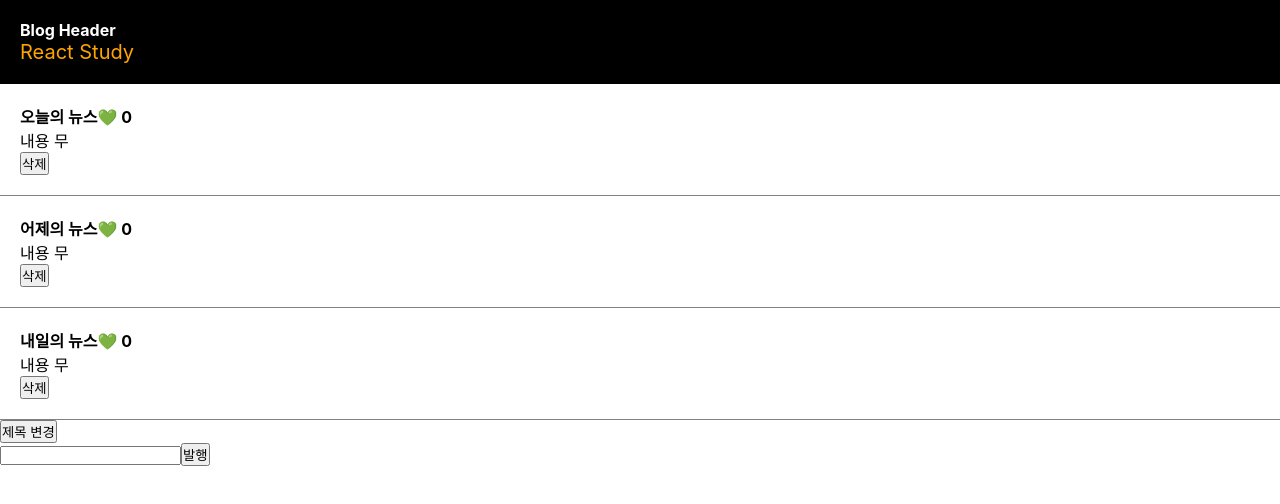
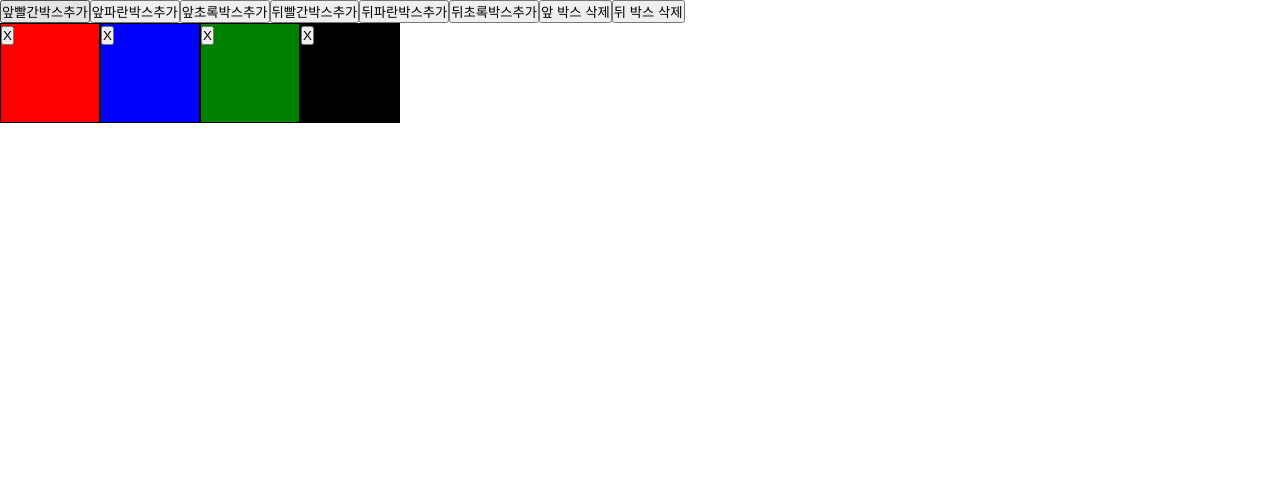
Before and after one commit to starble25/react-study, a React (Create React App) app: page / in a window 1280 px wide. Shown: the top 504 px of the page. Built offline with nearby package versions, Linux system fonts and the light colour scheme.

Commit message:
동적인 삭제 퀴즈

```diff
--- a/src/App.js
+++ b/src/App.js
@@ -10,6 +10,7 @@
 import NewsBlog from './newsblog/NewsBlog';
 import Quiz003 from './practice/Quiz003';
 import Practice002 from './practice/Practice002';
+import Quiz004 from './practice/Quiz004';
 
 function App() {
 
@@ -21,9 +22,10 @@
   // return <Practice001/>;
   // return <Props02/>;
   // return <Quiz002/>;
-  return <NewsBlog/>;
+  // return <NewsBlog/>;
   // return <Quiz003/>;
   // return <Practice002/>;
+  return <Quiz004/>;
 }
 
 export default App;
--- a/src/practice/ColorBox.js
+++ b/src/practice/ColorBox.js
@@ -2,7 +2,13 @@
 function ColorBox( props ) {
 
     return (
-        <div className="box" style={{backgroundColor:props.bgColor}}></div>
+        <div className="box" style={{backgroundColor:props.bgColor}}>
+            <button onClick={()=>{
+                let temp = [...props.boxes];
+                temp.splice(props.idx, 1);
+                props.setBoxes(temp);
+            }}>X</button>
+        </div>
     )
 }
 
--- /dev/null
+++ b/src/practice/Quiz004.js
@@ -0,0 +1,62 @@
+import './Practice002.css';
+import { useState } from "react";
+import ColorBox from './ColorBox';
+
+function Quiz004() {
+
+    let [boxes, setBoxes] = useState(['red', 'blue', 'green', 'black']);
+
+    return(
+        <div>
+            <div>
+            <button onClick={() => {
+                let temp = ['red', ...boxes];
+                setBoxes(temp);
+            }}>앞빨간박스추가</button>
+            <button onClick={() => {
+                let temp = [...boxes];
+                temp.unshift('blue');
+                setBoxes(temp);
+            }}>앞파란박스추가</button>
+            <button onClick={() => {
+                let temp = [...boxes];
+                temp.unshift('green');
+                setBoxes(temp);
+            }}>앞초록박스추가</button>
+
+            <button onClick={() => {
+                let temp = [...boxes, 'red'];
+                setBoxes(temp);
+            }}>뒤빨간박스추가</button>
+            <button onClick={() => {
+                let temp = [...boxes, 'blue'];
+                setBoxes(temp);
+            }}>뒤파란박스추가</button>
+            <button onClick={() => {
+                let temp = [...boxes, 'green'];
+                setBoxes(temp);
+            }}>뒤초록박스추가</button>
+
+            <button onClick={()=>{
+                let temp = [...boxes];
+                temp.shift();
+                setBoxes(temp);
+            }}>앞 박스 삭제</button>
+            <button onClick={()=>{
+                let temp = [...boxes];
+                temp.pop();
+                setBoxes(temp);
+            }}>뒤 박스 삭제</button>
+        </div>
+
+        {
+            boxes.map((value, index)=>{
+                return <ColorBox bgColor={value} idx={index} boxes={boxes} setBoxes={setBoxes}/>
+            })
+        }
+
+    </div>
+    )
+}
+
+export default Quiz004;
```
